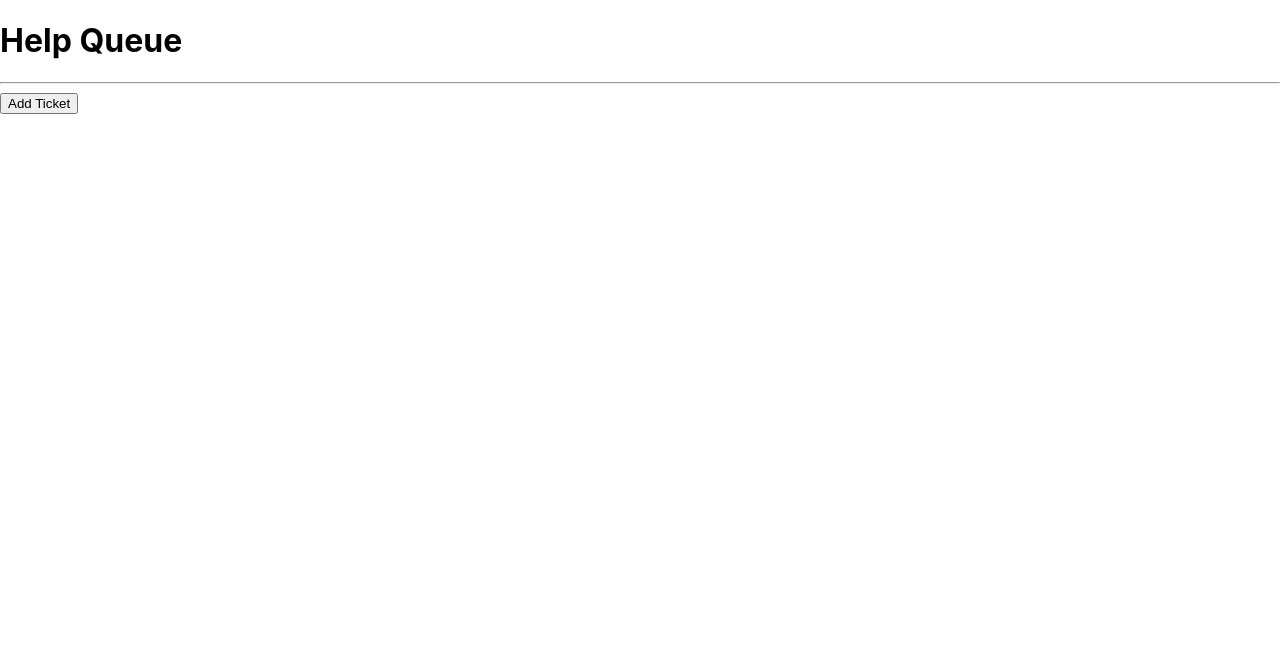
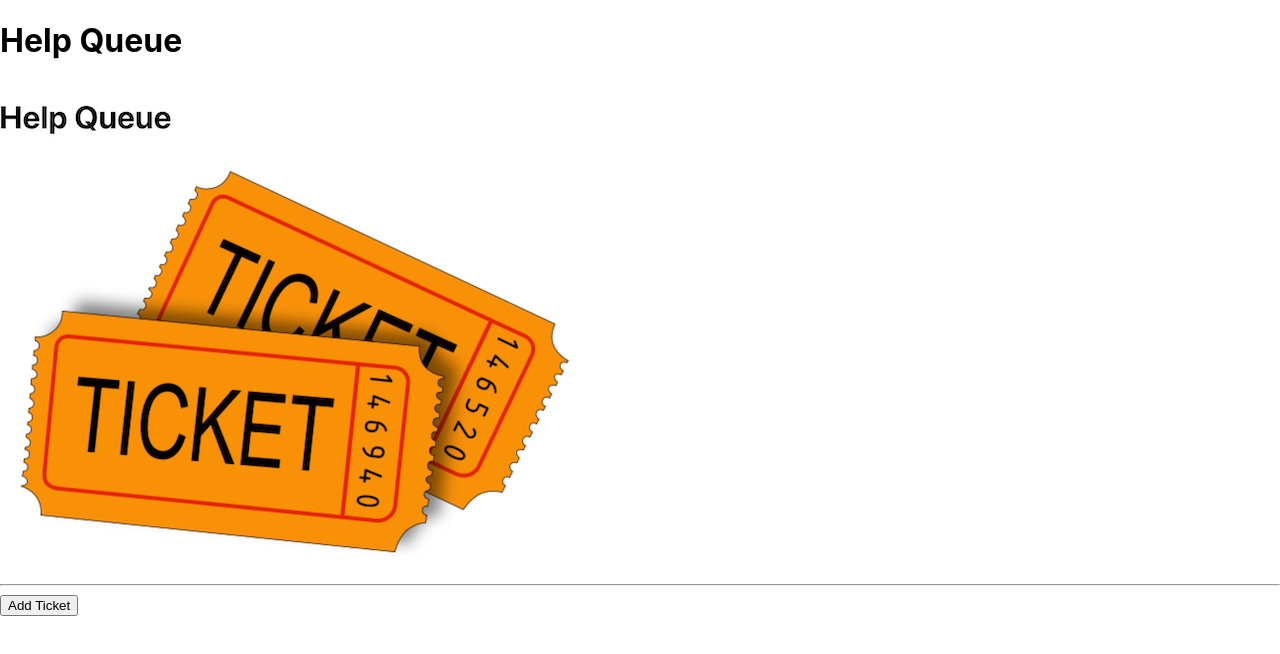
Before and after one commit to nsncowan/help-queue, a React (Create React App) app: page / in a window 1280 px wide. Shown: the top 654 px of the page. Built offline with nearby package versions, Linux system fonts and the light colour scheme.

Commit message:
add tickets image

```diff
--- a/src/components/Header.js
+++ b/src/components/Header.js
@@ -1,7 +1,12 @@
 import React from "react";
+import ticketsImage from "../img/tickets.png";
+
 function Header(){
   return (
+    <React.Fragment>
     <h1>Help Queue</h1>
+    <img src={ticketsImage} alt="An image of tickets" />
+    </React.Fragment>
   );
 }
 
```
Also changed, not shown: src/components/TicketList.js (line endings or trailing spaces), src/img/tickets.png (added), 1 other file (tests, documents, lock files or other folders).
